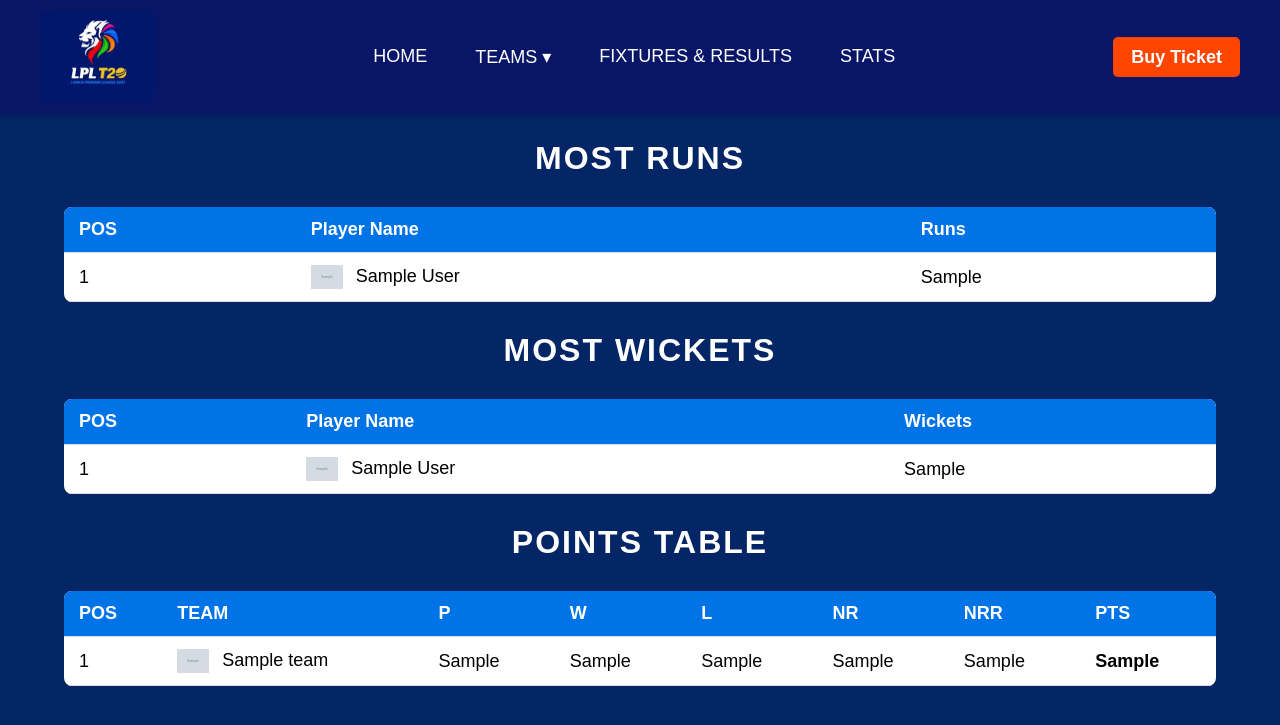
After one commit to asalhanadapangoda/Cricket-League-Website, a PHP site: page /stats.php in a window 1280 px wide. The commit adds this page. Shown: the top 725 px of the page. Run offline with PHP 8.4, Linux system fonts and the light colour scheme; tables that the repository leaves empty or names only in its code hold one stand-in row (values such as "Sample post"); grey boxes marked "Sample" are stand-in pictures.

Commit message:
Complete Stats Page

```diff
--- a/CSS_File/homePageStyle.css
+++ b/CSS_File/homePageStyle.css
@@ -185,7 +185,7 @@ body.points-body {
 .points-table th,
 .points-table td {
   padding: 12px 15px;
-  text-align: center;
+  text-align: left;
   border-bottom: 1px solid #ddd;
 }
 
--- /dev/null
+++ b/CSS_File/statsStyle.css
@@ -0,0 +1,52 @@
+body {
+  background: rgb(4, 38, 102);
+}
+
+.Main-topic-header {
+    text-align: center;
+    font-size: 2rem;
+    font-weight: bold;
+    margin: 30px 0;
+    color: #ffffff;
+    letter-spacing: 2px;
+    text-transform: uppercase;
+}
+
+.table {
+  width: 90%;
+  margin: 30px auto;
+  overflow-x: auto;
+}
+
+.table table {
+  width: 100%;
+  border-collapse: collapse;
+  background: #fff;
+  border-radius: 8px;
+  overflow: hidden;
+  box-shadow: 0 4px 8px rgba(0,0,0,0.1);
+}
+
+.table thead {
+  background: #0073e6; /* Blue header */
+  color: #fff;
+  text-align: center;
+  font-weight: bold;
+}
+
+.table th,
+.table td {
+  padding: 12px 15px;
+  text-align: left;
+  border-bottom: 1px solid #ddd;
+}
+
+.table tbody tr:hover {
+  background: #f1f1f1;
+}
+
+.table-team-logo {
+  height: 24px;
+  margin-right: 8px;
+  vertical-align: middle;
+}
--- a/header.php
+++ b/header.php
@@ -30,7 +30,7 @@
           </ul>
         </li>
         <li><a href="fixturesAndResults.php">FIXTURES & RESULTS</a></li>
-        <li><a href="#">STATS</a></li>
+        <li><a href="stats.php">STATS</a></li>
       </ul>
     </nav>
 
--- /dev/null
+++ b/stats.php
@@ -0,0 +1,138 @@
+<?php include 'header.php'; ?>
+
+<?php
+require_once 'includes/db.php';
+
+$sql_1 = "SELECT * FROM teams ORDER BY points DESC, nrr DESC";
+$result_point = mysqli_query($conn, $sql_1);
+
+$sql_2 = "SELECT
+        t.logo AS team_logo,
+        t.team_name,
+        p.first_name,
+        p.last_name,
+        p.runs AS total_runs
+    FROM player p
+    JOIN teams t ON p.team_id = t.team_id
+    ORDER BY p.runs DESC
+    LIMIT 10";
+
+$result_runs = mysqli_query($conn, $sql_2);
+
+$sql_3 = "SELECT
+        t.logo AS team_logo,
+        t.team_name,
+        p.first_name,
+        p.last_name,
+        p.wickets AS total_wickets
+    FROM player p
+    JOIN teams t ON p.team_id = t.team_id
+    ORDER BY p.wickets DESC
+    LIMIT 5";
+
+$result_wickets = mysqli_query($conn, $sql_3);
+?>
+
+<!DOCTYPE html>
+<html lang="en">
+<head>
+    <meta charset="UTF-8">
+    <meta name="viewport" content="width=device-width, initial-scale=1.0">
+    <link rel="stylesheet" href="CSS_File/statsStyle.css">
+</head>
+<body>
+
+    <!-- Most runs -->
+    <div class="Main-topic-header">MOST RUNS</div>
+    <div class="table">
+        <table>
+            <thead>
+                <tr>
+                    <th>POS</th>
+                    <th>Player Name</th>
+                    <th>Runs</th>
+                </tr>
+            </thead>
+            <tbody>
+                <?php
+                $pos = 1;
+                while($row = mysqli_fetch_assoc($result_runs)) {
+                    echo "<tr>";
+                    echo "<td>".$pos."</td>";
+                    echo "<td><img src='".$row['team_logo']."' alt='logo' class='table-team-logo'> ".$row['first_name']." ".$row['last_name']."</td>";
+                    echo "<td>".$row['total_runs']."</td>";
+                    echo "</tr>";
+                    $pos++;
+                }
+                ?>
+            </tbody>
+        </table>
+    </div>
+
+    <!-- Most wickets -->
+    <div class="Main-topic-header">MOST WICKETS</div>
+    <div class="table">
+        <table>
+            <thead>
+                <tr>
+                    <th>POS</th>
+                    <th>Player Name</th>
+                    <th>Wickets</th>
+                </tr>
+            </thead>
+            <tbody>
+                <?php
+                $pos = 1;
+                while($row = mysqli_fetch_assoc($result_wickets)) {
+                    echo "<tr>";
+                    echo "<td>".$pos."</td>";
+                    echo "<td><img src='".$row['team_logo']."' alt='logo' class='table-team-logo'> ".$row['first_name']." ".$row['last_name']."</td>";
+                    echo "<td>".$row['total_wickets']."</td>";
+                    echo "</tr>";
+                    $pos++;
+                }
+                ?>
+            </tbody>
+        </table>
+    </div>
+
+    <!-- Point table -->
+    <div class="Main-topic-header">POINTS TABLE</div>
+    <div class="table">
+        <table>
+            <thead>
+                <tr>
+                    <th>POS</th>
+                    <th>TEAM</th>
+                    <th>P</th>
+                    <th>W</th>
+                    <th>L</th>
+                    <th>NR</th>
+                    <th>NRR</th>
+                    <th>PTS</th>
+                </tr>
+            </thead>
+            <tbody>
+                <?php
+                $pos = 1;
+                mysqli_data_seek($result_point, 0); // reset pointer
+                while($row = mysqli_fetch_assoc($result_point)) {
+                    echo "<tr>";
+                    echo "<td>".$pos."</td>";
+                    echo "<td><img src='".$row['logo']."' alt='logo' class='table-team-logo'> ".$row['team_name']."</td>";
+                    echo "<td>".$row['played']."</td>";
+                    echo "<td>".$row['won']."</td>";
+                    echo "<td>".$row['lost']."</td>";
+                    echo "<td>".$row['no_result']."</td>";
+                    echo "<td>".$row['nrr']."</td>";
+                    echo "<td><strong>".$row['points']."</strong></td>";
+                    echo "</tr>";
+                    $pos++;
+                }
+                ?>
+            </tbody>
+        </table>
+    </div>
+
+</body>
+</html>
```
